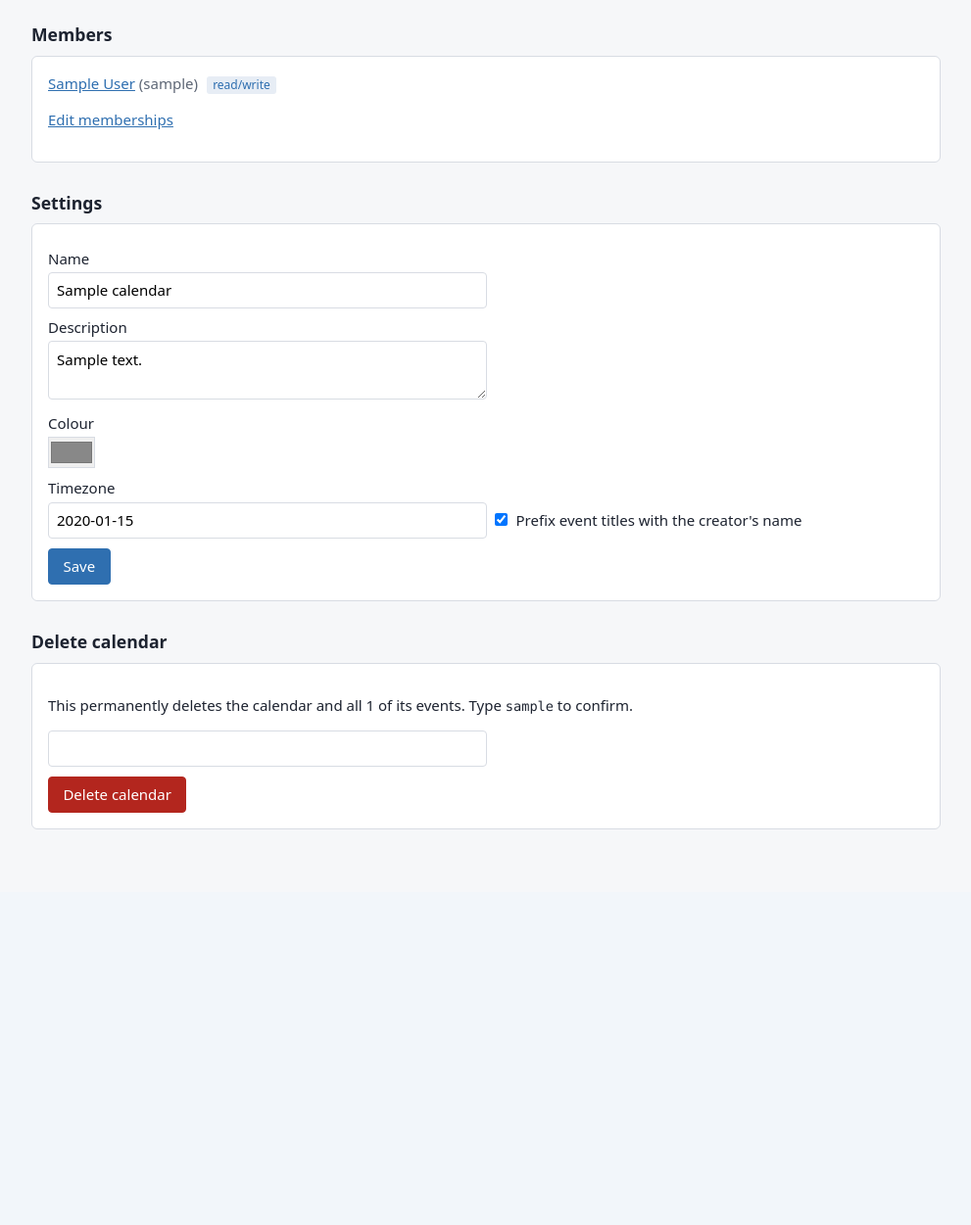
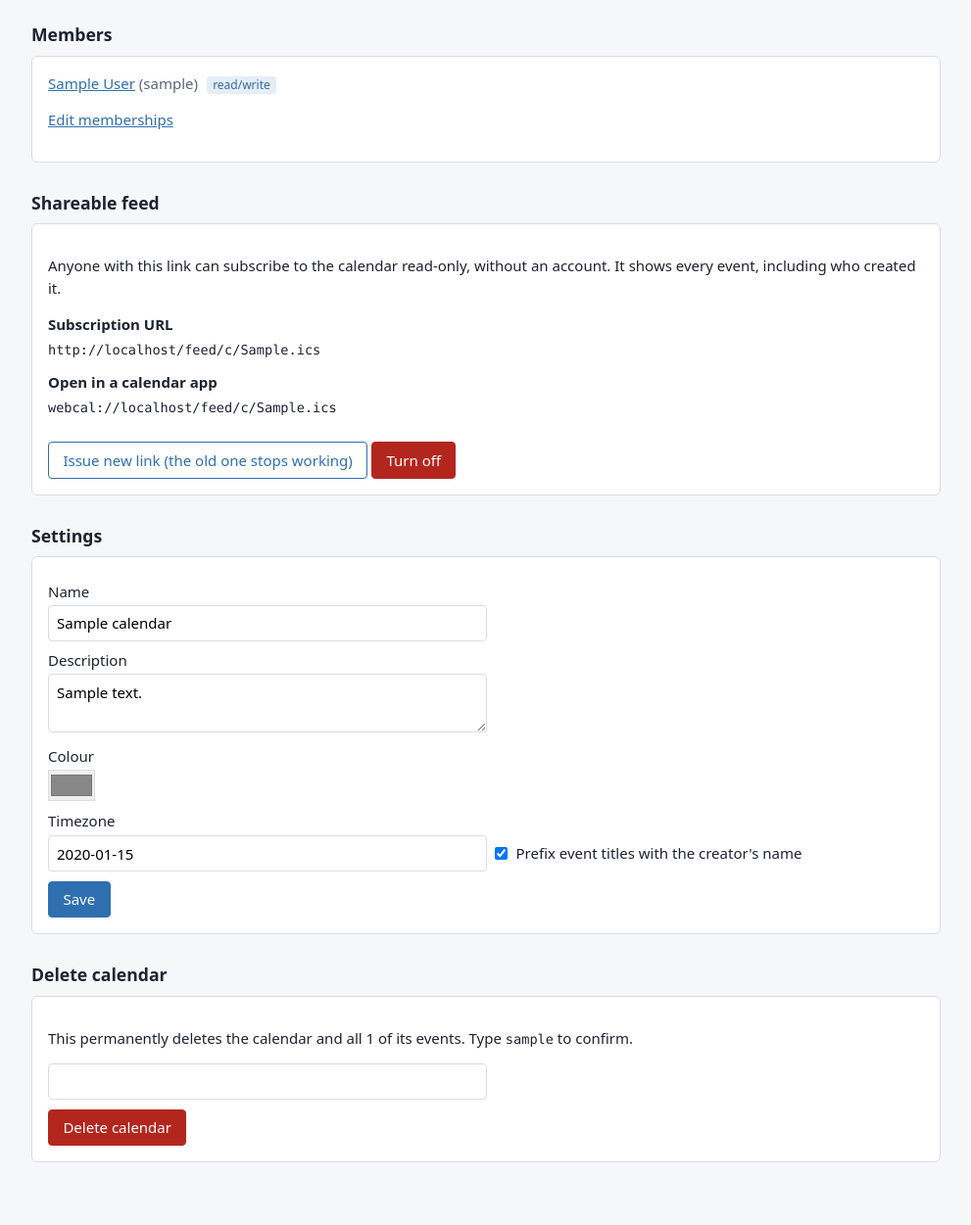
Before and after one commit to jackaranda/whenever, a FastAPI app: page /admin/calendars/1 in a window 1280 px wide. Shown: the part 193-1444 px from the top of the page at 98% size, without its empty margins (144-1135 px from the left). Before the commit the page ends 1040 px from the top, so only its background shows below. Run offline with FastAPI, Linux system fonts and the light colour scheme; the visitor is signed in with stand-in values (Sample User, id 1); tables that the repository leaves empty hold one stand-in row (values such as "Sample post").

Commit message:
Add shareable per-calendar feeds
Each calendar can have an optional read-only feed at
/feed/c/{feed_token}.ics that isn't tied to a user, for people without
an account. Admins turn it on, rotate the link or turn it off from the
calendar's admin page; it is off by default.

- Add Calendar.feed_token and init_db(), which adds columns introduced
  since a database was created (with a unique index)
- Share feed rendering between member and shareable feeds
- Fix the CLI init-db command shadowing the database setup function
- README: document shareable feeds; nginx log redaction now also hides
  tokens in /cal/ and /feed/c/ URLs

Co-Authored-By: Claude Opus 5.5 <noreply@anthropic.com>

```diff
--- a/whenever/admin/templates/calendar_detail.html
+++ b/whenever/admin/templates/calendar_detail.html
@@ -14,6 +14,32 @@
     <p class="muted">No members yet.</p>
   {% endfor %}
   <p><a href="{{ url_for('memberships') }}">Edit memberships</a></p>
+</section>
+
+<h2>Shareable feed</h2>
+<section class="card">
+  {% if cal.feed_token %}
+  <p>Anyone with this link can subscribe to the calendar read-only, without an account. It shows every event,
+    including who created it.</p>
+  <dl class="urls">
+    <dt>Subscription URL</dt>
+    <dd><span class="url">{{ base }}/feed/c/{{ cal.feed_token }}.ics</span></dd>
+    <dt>Open in a calendar app</dt>
+    <dd><span class="url">{{ base | replace("https://", "webcal://", 1) | replace("http://", "webcal://", 1) }}/feed/c/{{ cal.feed_token }}.ics</span></dd>
+  </dl>
+  <form method="post" action="{{ url_for('calendar_feed_link', calendar_id=cal.id) }}" style="display:inline">
+    <input type="hidden" name="csrf" value="{{ csrf }}">
+    <button class="secondary" name="action" value="rotate">Issue new link (the old one stops working)</button>
+    <button class="danger" name="action" value="disable">Turn off</button>
+  </form>
+  {% else %}
+  <p class="muted">Off. Turn it on to get a read-only subscription link you can give to people who don't have
+    an account, e.g. on a website or in an email. Members have their own links on their user pages.</p>
+  <form method="post" action="{{ url_for('calendar_feed_link', calendar_id=cal.id) }}">
+    <input type="hidden" name="csrf" value="{{ csrf }}">
+    <button name="action" value="enable">Turn on shareable feed</button>
+  </form>
+  {% endif %}
 </section>
 
 <h2>Settings</h2>
--- a/whenever/admin/templates/calendars.html
+++ b/whenever/admin/templates/calendars.html
@@ -8,7 +8,7 @@
   <tbody>
   {% for cal in calendars %}
     <tr>
-      <td><span class="swatch" style="background: {{ cal.color }}"></span><a href="{{ url_for('calendar_detail', calendar_id=cal.id) }}">{{ cal.name }}</a></td>
+      <td><span class="swatch" style="background: {{ cal.color }}"></span><a href="{{ url_for('calendar_detail', calendar_id=cal.id) }}">{{ cal.name }}</a>{% if cal.feed_token %}<span class="badge">shared feed</span>{% endif %}</td>
       <td><code>{{ cal.slug }}</code></td>
       <td>{{ member_counts.get(cal.id, 0) }}</td>
       <td>{{ event_counts.get(cal.id, 0) }}</td>
--- a/whenever/db.py
+++ b/whenever/db.py
@@ -5,7 +5,7 @@ from __future__ import annotations
 from collections.abc import Iterator
 
 from fastapi import Request
-from sqlalchemy import create_engine, event
+from sqlalchemy import create_engine, event, inspect, text
 from sqlalchemy.engine import Engine
 from sqlalchemy.orm import Session, sessionmaker
 
@@ -30,6 +30,28 @@ def make_engine(database_url: str) -> Engine:
     return engine
 
 
+# Columns added after the first release, which create_all() won't add to
+# existing tables: (table, column, column type, statements to run afterwards).
+_ADDED_COLUMNS = [
+    ("calendars", "feed_token", "VARCHAR(128)",
+     ["CREATE UNIQUE INDEX IF NOT EXISTS ix_calendars_feed_token ON calendars (feed_token)"]),
+]
+
+
+def init_db(engine: Engine) -> None:
+    """Create missing tables, then add columns introduced since the database was created."""
+    from .models import Base
+
+    Base.metadata.create_all(engine)
+    inspector = inspect(engine)
+    with engine.begin() as conn:
+        for table, column, column_type, after in _ADDED_COLUMNS:
+            if column not in {c["name"] for c in inspector.get_columns(table)}:
+                conn.execute(text(f"ALTER TABLE {table} ADD COLUMN {column} {column_type}"))
+                for statement in after:
+                    conn.execute(text(statement))
+
+
 def make_sessionmaker(engine: Engine) -> sessionmaker[Session]:
     return sessionmaker(bind=engine, expire_on_commit=False)
 
--- a/whenever/main.py
+++ b/whenever/main.py
@@ -14,9 +14,8 @@ from .admin.routes import router as admin_router
 from .config import Settings
 from .dav.routes import DAV_METHODS, dav_root
 from .dav.routes import router as dav_router
-from .db import make_engine, make_sessionmaker
+from .db import init_db, make_engine, make_sessionmaker
 from .feeds import router as feed_router
-from .models import Base
 from .web.routes import router as web_router
 
 
@@ -50,7 +49,7 @@ class RootPathMiddleware:
 def create_app(settings: Settings | None = None) -> FastAPI:
     settings = settings or Settings.from_env()
     engine = make_engine(settings.database_url)
-    Base.metadata.create_all(engine)
+    init_db(engine)
 
     app = FastAPI(title="whenever", docs_url=None, redoc_url=None, openapi_url=None)
     app.state.settings = settings
--- a/whenever/models.py
+++ b/whenever/models.py
@@ -45,6 +45,8 @@ class Calendar(Base):
     timezone: Mapped[str] = mapped_column(String(64), default="UTC")
     # Prefix event titles with "[Creator]" when serving them.
     prefix_titles: Mapped[bool] = mapped_column(Boolean, default=False)
+    # Secret for the shareable read-only feed at /feed/c/{feed_token}.ics; None while it's turned off.
+    feed_token: Mapped[str | None] = mapped_column(String(128), nullable=True, unique=True, index=True)
     # Goes up by one on every change to the calendar's events; used for the ctag and sync-token.
     sync_seq: Mapped[int] = mapped_column(Integer, default=0)
     created_at: Mapped[datetime] = mapped_column(DateTime, default=utcnow)
```
Also changed, not shown: tests/test_shared_feed.py (added, +118 -0 lines), whenever/__main__.py (+5 -5 lines), whenever/admin/routes.py (+26 -1 lines), whenever/feeds.py (+31 -15 lines), README.md.
